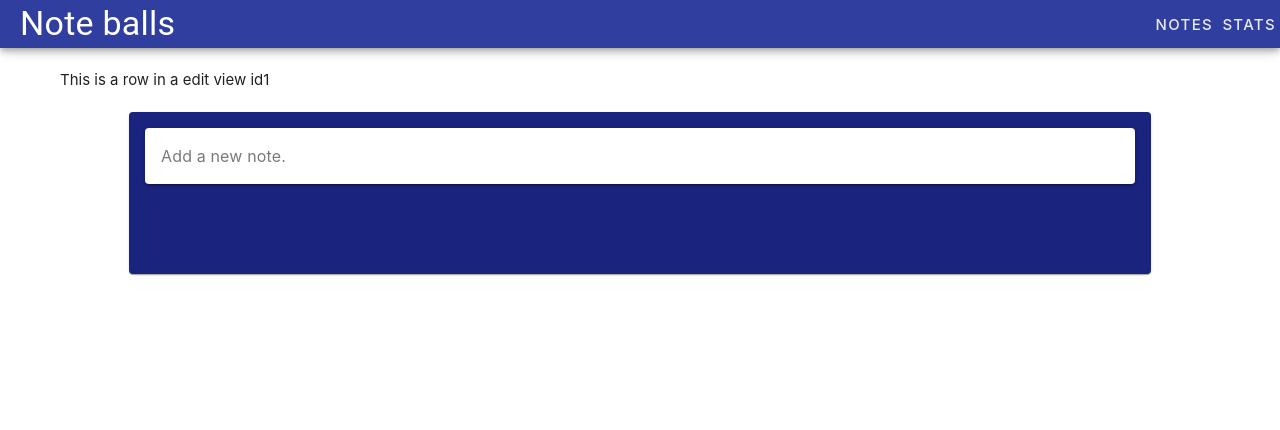
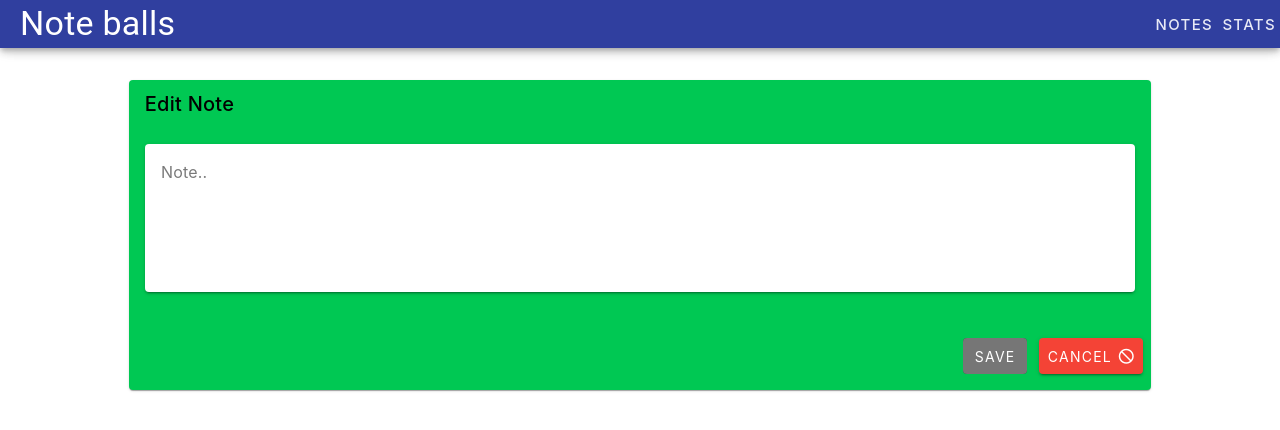
Before and after one commit to SiddMarathe/vue-composition-api-noteballs, a Vue app: page /notes/edit/id1 in a window 1280 px wide. Shown: the top 430 px of the page. Built offline with nearby package versions, Linux system fonts and the light colour scheme.

Commit message:
back button on edit note, bg color

```diff
--- a/src/components/notes/AddEditNote.vue
+++ b/src/components/notes/AddEditNote.vue
@@ -1,17 +1,18 @@
 <template>
-  <v-card class="mx-auto bg-indigo-darken-4" max-width="90%" variant="elevated">
-    <v-container>
+  <v-card :class="`mx-auto ${bgColor}`" max-width="90%" variant="elevated">
+    <v-card-title v-if="label">{{ label }}</v-card-title>
+    <v-container :fluid="true">
       <v-row>
         <v-col cols="12">
-          <v-text-field
+          <v-textarea
             v-model="notesStore.newNote"
             variant="solo"
             clear-icon="mdi-close-circle"
             :clearable="true"
-            label="Add a new note."
+            :label="placeHolder"
             type="text"
             ref="textAreaRef"
-          ></v-text-field>
+          ></v-textarea>
         </v-col>
       </v-row>
     </v-container>
@@ -29,6 +30,21 @@ import { onMounted, ref } from 'vue'
 const notesStore = useNoteStore()
 const textAreaRef = ref(null)
 
+const props = defineProps({
+  bgColor: {
+    type: String,
+    default: 'bg-indigo-darken-4'
+  },
+  label: {
+    type: String,
+    default: ''
+  },
+  placeHolder: {
+    type: String,
+    default: 'Type something...'
+  }
+})
+
 onMounted(() => {
   notesStore.newNote = ''
 })
--- a/src/views/EditNote.vue
+++ b/src/views/EditNote.vue
@@ -1,13 +1,24 @@
 <template>
   <v-container class="edit-view">
-    <v-row class="mb-5">This is a row in a edit view {{ $route.params.id }} </v-row>
-    <AddEditNote>
+    <AddEditNote bg-color="bg-green-accent-4" place-holder="Note.." label="Edit Note">
       <template #actions>
-        <v-card-actions></v-card-actions>
+        <v-card-actions>
+          <v-spacer></v-spacer>
+          <v-btn :disabled="!noteStore.newNote" class="mb-2 ml-1" color="black" variant="elevated">
+            Save
+          </v-btn>
+          <v-btn text class="mb-2 ml-1 bg-red" @click="$router.back()" variant="elevated">
+            Cancel&nbsp;
+            <v-icon>mdi-cancel</v-icon>
+          </v-btn>
+        </v-card-actions>
       </template>
     </AddEditNote>
   </v-container>
 </template>
 <script setup>
 import AddEditNote from '@/components/notes/AddEditNote.vue'
+import { useNoteStore } from '@/store/notesStore.js'
+
+const noteStore = useNoteStore()
 </script>
--- a/src/views/ViewNotes.vue
+++ b/src/views/ViewNotes.vue
@@ -1,14 +1,14 @@
 <template>
   <div class="notes-view">
-    <AddEditNote ref="addEditNoteRef">
+    <AddEditNote ref="addEditNoteRef" place-holder="Type note.." label="Add Note">
       <template #actions>
         <v-card-actions>
           <v-spacer></v-spacer>
           <v-btn
             :disabled="!notesStore.newNote"
-            class="mb-2 ml-1"
+            class="mb-2 mr-3 text-black"
             @click="addNote"
-            variant="outlined"
+            variant="elevated"
           >
             Add
           </v-btn>
```
